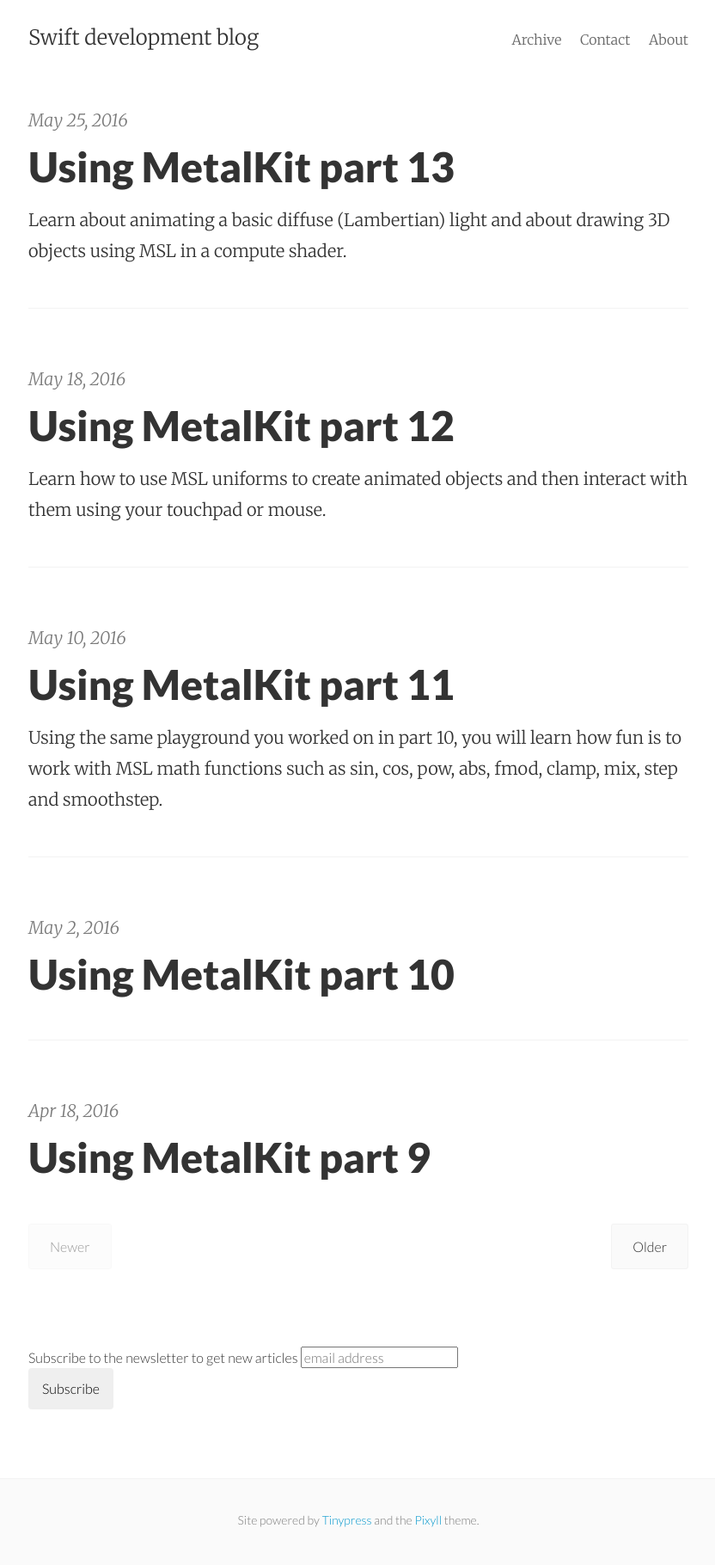
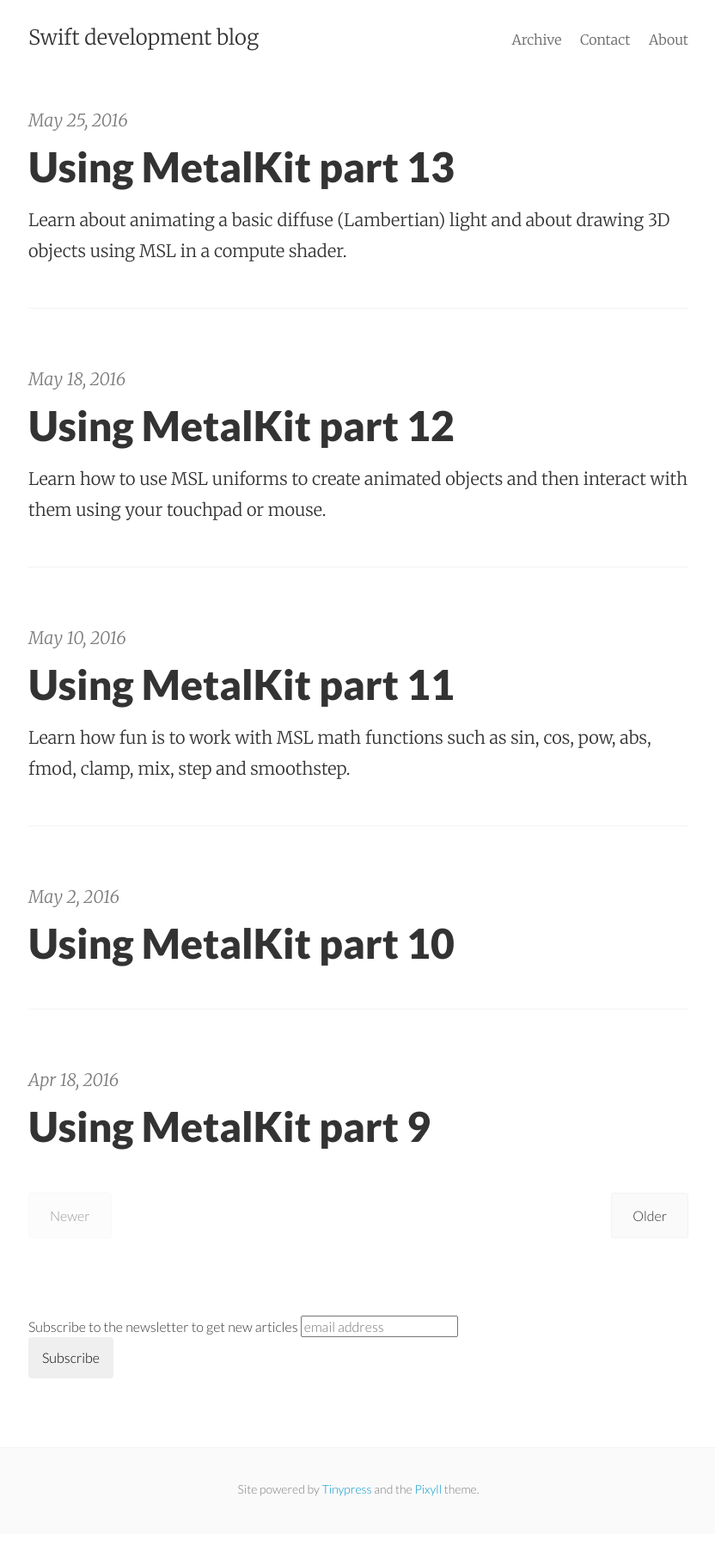
Before and after one commit to mhorga/mhorga.github.io, a Jekyll site: the page built from index.html, in a window 1280 px wide. Shown: the whole page at 86% size, without its empty margins (223-1055 px from the left). Built offline with Jekyll 4.4.1, drawn with Linux system fonts in a browser that asks for light colours; the list of posts is cut into pages by our own code; comment, search, counter and statistics services are not loaded; after the commit the page ends 1784 px from its top, so only the background shows below that.

Commit message:
Post update: Using MetalKit part 11

```diff
--- a/_posts/2016-05-10-using-metalkit-part-11.markdown
+++ b/_posts/2016-05-10-using-metalkit-part-11.markdown
@@ -1,7 +1,7 @@
 ---
 published: true
 title: Using MetalKit part 11
-summary: Using the same playground you worked on in part 10, you will learn how fun is to work with MSL math functions such as sin, cos, pow, abs, fmod, clamp, mix, step and smoothstep.
+summary: Learn how fun is to work with MSL math functions such as sin, cos, pow, abs, fmod, clamp, mix, step and smoothstep.
 layout: post
 ---
 Let's continue our journey into the wonderful world of shaders using the `Metal Shading Language (MSL)` by picking up where we left off in [Part 10](http://mhorga.org/2016/05/02/using-metalkit-part-10.html). Using the same playground we worked on last time, we will next try to get close to making art using `MSL` math functions such as `sin`, `cos`, `pow`, `abs`, `fmod`, `clamp`, `mix`, `step` and `smoothstep`.
```
